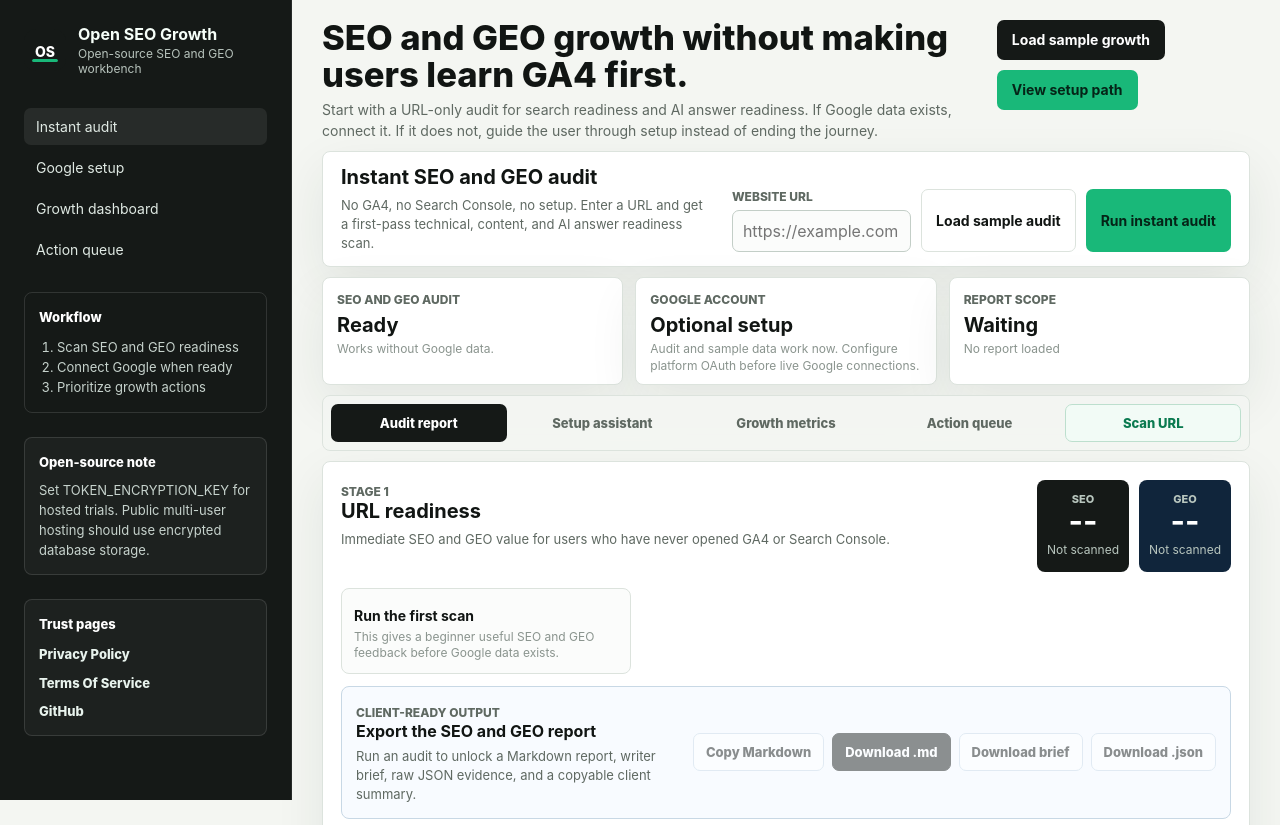
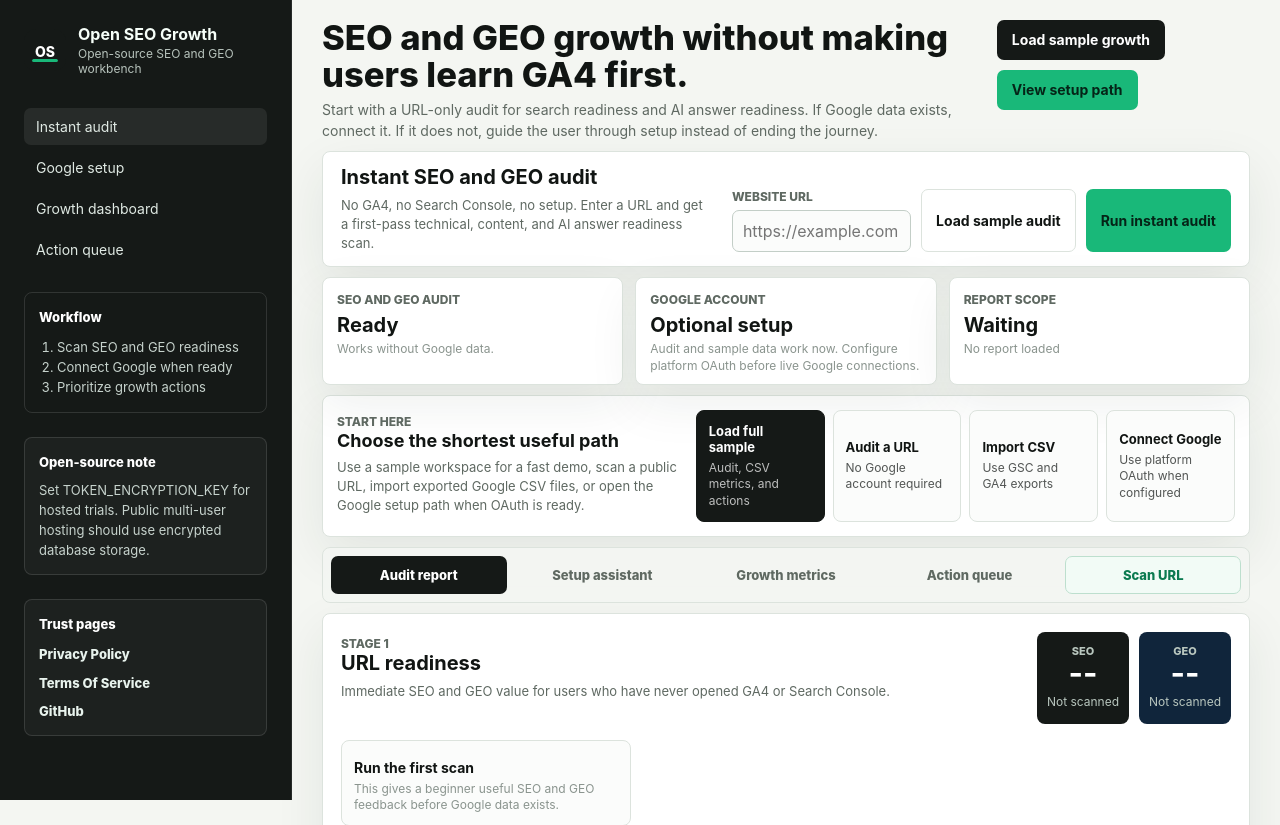
Before and after one commit to Lumo016/open-seo-growth, a Flask app: page / in a window 1280 px wide. Shown: the top 825 px of the page. Run offline with Flask 3, Linux system fonts and the light colour scheme; some libraries are stand-ins or nearby versions.

Commit message:
Add guided start path

```diff
--- a/static/app.js
+++ b/static/app.js
@@ -1168,6 +1168,29 @@ function setActiveView(viewId) {
 
 function scrollWorkspaceIntoView() {
   document.querySelector(".workspace-tabs")?.scrollIntoView({ behavior: "smooth", block: "start" });
+}
+
+function focusAuditPath() {
+  setActiveView("auditView");
+  $("audit").scrollIntoView({ behavior: "smooth", block: "start" });
+  $("auditUrlInput").focus({ preventScroll: true });
+}
+
+function focusCsvPath() {
+  setActiveView("dashboardView");
+  scrollWorkspaceIntoView();
+  document.querySelector('[data-file-target="gscQueriesCsvInput"]')?.focus({ preventScroll: true });
+  showToast("Choose exported Search Console and GA4 CSV files, or load the sample CSV.");
+}
+
+function focusGooglePath() {
+  setActiveView("setupView");
+  scrollWorkspaceIntoView();
+  $("launcherOAuth")?.focus({ preventScroll: true });
+  const message = state.session?.oauth_ready
+    ? "Use Authorize Google when the site already has GA4 or Search Console."
+    : "Platform OAuth is not configured yet. Use the setup links and beginner plan.";
+  showToast(message);
 }
 
 function updateBackToTopButton() {
@@ -2427,6 +2450,36 @@ async function loadDemo() {
   showToast("Sample report loaded.");
 }
 
+async function loadSampleWorkspace() {
+  const button = $("sampleWorkspaceBtn");
+  const label = button.querySelector("strong");
+  button.disabled = true;
+  const originalLabel = label?.textContent || "Load full sample";
+  if (label) label.textContent = "Loading sample...";
+  try {
+    const audit = await api("/api/audit", {
+      method: "POST",
+      headers: { "Content-Type": "application/json" },
+      body: JSON.stringify({ demo: true }),
+    });
+    $("auditUrlInput").value = audit.audited_url || "https://demo.open-seo-growth.local/classes/beginner-sourdough";
+    renderAudit(audit);
+    $("targetInput").value = audit.audited_url || "";
+    updateGoogleLauncher();
+    renderImportedCsvReport({
+      queriesText: SAMPLE_CSV_IMPORT.queries,
+      pagesText: SAMPLE_CSV_IMPORT.pages,
+      channelsText: SAMPLE_CSV_IMPORT.channels,
+      landingText: SAMPLE_CSV_IMPORT.landing,
+    }, "Full sample workspace loaded.");
+  } catch (error) {
+    showToast(error.message, "error");
+  } finally {
+    button.disabled = false;
+    if (label) label.textContent = originalLabel;
+  }
+}
+
 async function selectedCsvText(inputId) {
   const file = $(inputId)?.files?.[0];
   return file ? file.text() : "";
@@ -2693,6 +2746,10 @@ function wireEvents() {
   $("csvImportForm").addEventListener("submit", importCsvGrowthReport);
   $("refreshConnectionsBtn").addEventListener("click", refreshConnections);
   $("demoBtn").addEventListener("click", loadDemo);
+  $("sampleWorkspaceBtn").addEventListener("click", loadSampleWorkspace);
+  $("startAuditPathBtn").addEventListener("click", focusAuditPath);
+  $("startCsvPathBtn").addEventListener("click", focusCsvPath);
+  $("startGooglePathBtn").addEventListener("click", focusGooglePath);
   $("sampleCsvBtn").addEventListener("click", loadSampleCsvReport);
   $("sampleAuditBtn").addEventListener("click", loadSampleAudit);
   $("auditHistoryList").addEventListener("click", (event) => {
@@ -2760,9 +2817,7 @@ function wireEvents() {
     }
   });
   $("topJumpBtn").addEventListener("click", () => {
-    setActiveView("auditView");
-    $("audit").scrollIntoView({ behavior: "smooth", block: "start" });
-    $("auditUrlInput").focus({ preventScroll: true });
+    focusAuditPath();
   });
   $("backToTopBtn").addEventListener("click", () => {
     window.scrollTo({ top: 0, behavior: "smooth" });
--- a/static/styles.css
+++ b/static/styles.css
@@ -338,6 +338,91 @@ select {
   line-height: 1.35;
 }
 
+.quick-start-panel {
+  display: grid;
+  grid-template-columns: minmax(280px, 0.78fr) minmax(0, 1.22fr);
+  gap: 14px;
+  align-items: stretch;
+  margin-bottom: 10px;
+  padding: 14px;
+  border: 1px solid var(--line);
+  border-radius: 8px;
+  background: var(--surface);
+  box-shadow: var(--shadow);
+}
+
+.quick-start-copy h2 {
+  margin: 0;
+  font-size: 18px;
+  line-height: 1.18;
+}
+
+.quick-start-copy p {
+  max-width: 620px;
+  margin: 7px 0 0;
+  color: var(--muted);
+  font-size: 13px;
+  line-height: 1.45;
+}
+
+.quick-start-actions {
+  display: grid;
+  grid-template-columns: repeat(4, minmax(0, 1fr));
+  gap: 8px;
+}
+
+.quick-start-action {
+  min-width: 0;
+  min-height: 76px;
+  border: 1px solid var(--line);
+  border-radius: 8px;
+  background: var(--surface-raised);
+  color: var(--ink);
+  cursor: pointer;
+  padding: 12px;
+  text-align: left;
+}
+
+.quick-start-action.primary {
+  border-color: var(--night);
+  background: var(--night);
+  color: #ffffff;
+}
+
+.quick-start-action:hover {
+  border-color: #9bd8ba;
+  background: #f2fbf6;
+}
+
+.quick-start-action.primary:hover {
+  border-color: var(--night);
+  background: var(--night);
+}
+
+.quick-start-action:disabled {
+  cursor: wait;
+  opacity: 0.68;
+}
+
+.quick-start-action strong,
+.quick-start-action small {
+  display: block;
+  overflow-wrap: anywhere;
+}
+
+.quick-start-action strong {
+  font-size: 13px;
+  line-height: 1.25;
+}
+
+.quick-start-action small {
+  margin-top: 5px;
+  color: currentColor;
+  font-size: 12px;
+  line-height: 1.35;
+  opacity: 0.72;
+}
+
 .workspace-tabs {
   position: sticky;
   top: 0;
@@ -2292,6 +2377,7 @@ select {
 
   .command-panel,
   .workflow-grid,
+  .quick-start-panel,
   .report-export-panel,
   .audit-history-panel,
   .csv-import-panel,
@@ -2316,6 +2402,10 @@ select {
     grid-template-columns: repeat(2, minmax(0, 1fr));
   }
 
+  .quick-start-actions {
+    grid-template-columns: repeat(2, minmax(0, 1fr));
+  }
+
   .score-stack,
   .geo-signal-pills,
   .report-actions,
@@ -2353,6 +2443,7 @@ select {
   .readiness-checklist,
   .status-strip,
   .audit-summary,
+  .quick-start-actions,
   .growth-history-panel,
   .mini-list,
   .quick-win-list,
--- a/templates/index.html
+++ b/templates/index.html
@@ -102,6 +102,32 @@
             <strong id="scopeLabel">Waiting</strong>
             <small id="periodLabel">No report loaded</small>
           </article>
+        </section>
+
+        <section class="quick-start-panel" aria-labelledby="quickStartTitle">
+          <div class="quick-start-copy">
+            <span class="section-kicker">Start here</span>
+            <h2 id="quickStartTitle">Choose the shortest useful path</h2>
+            <p>Use a sample workspace for a fast demo, scan a public URL, import exported Google CSV files, or open the Google setup path when OAuth is ready.</p>
+          </div>
+          <div class="quick-start-actions">
+            <button id="sampleWorkspaceBtn" class="quick-start-action primary" type="button">
+              <strong>Load full sample</strong>
+              <small>Audit, CSV metrics, and actions</small>
+            </button>
+            <button id="startAuditPathBtn" class="quick-start-action" type="button">
+              <strong>Audit a URL</strong>
+              <small>No Google account required</small>
+            </button>
+            <button id="startCsvPathBtn" class="quick-start-action" type="button">
+              <strong>Import CSV</strong>
+              <small>Use GSC and GA4 exports</small>
+            </button>
+            <button id="startGooglePathBtn" class="quick-start-action" type="button">
+              <strong>Connect Google</strong>
+              <small>Use platform OAuth when configured</small>
+            </button>
+          </div>
         </section>
 
         <section class="workspace-tabs" aria-label="Workspace views">
```
Also changed, not shown: docs/architecture.md (+2 -0 lines), docs/runtime-demo.md (+7 -3 lines), README.md, 1 other file.
